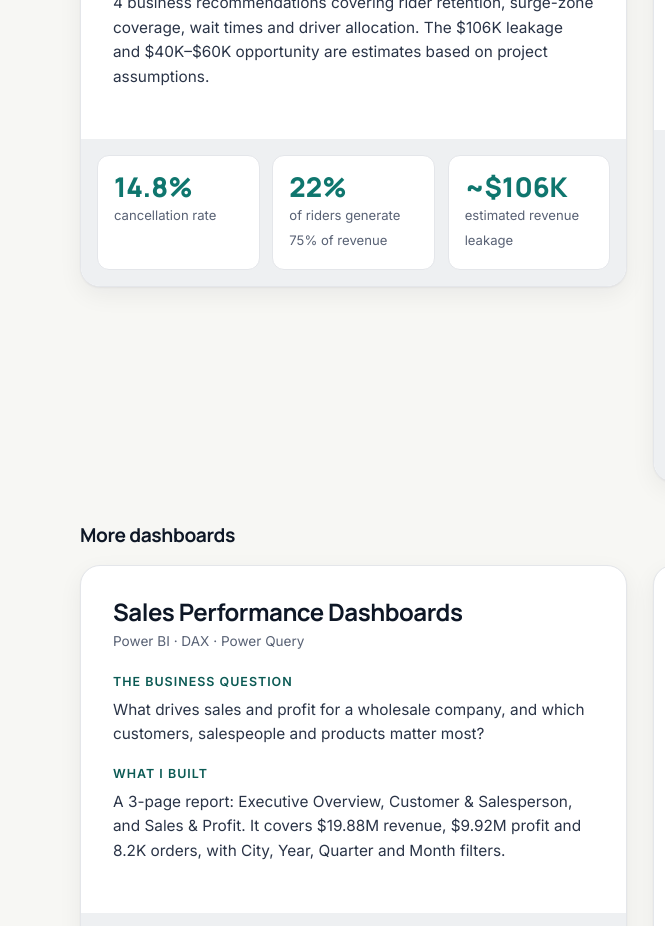
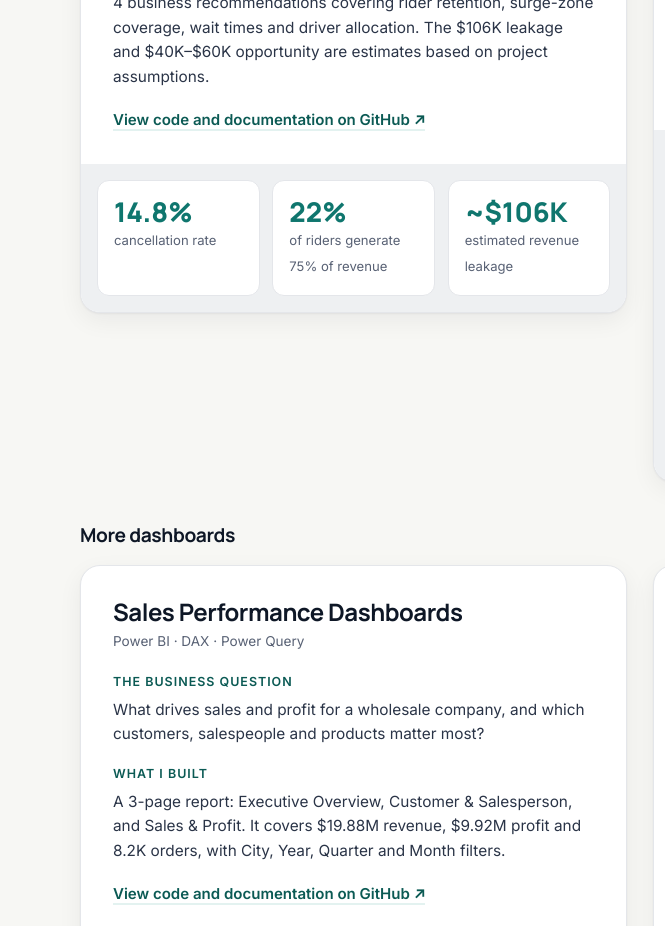
Before and after one commit to abdallaatarekk/abdallah-portfolio, a plain HTML site: page index.html in a window 1280 px wide. Shown: the part 2309-3235 px from the top of the page, 0-665 px from the left. Drawn offline with Linux system fonts and the light colour scheme.

Commit message:
Adding buttons

```diff
--- a/index.html
+++ b/index.html
@@ -1,4 +1,3 @@
-
 <!DOCTYPE html>
 <html lang="en">
 <head>
@@ -334,6 +333,8 @@ dialog button{position:fixed;top:14px;right:18px;background:#fff;border:0;border
               <h4>What I found</h4>
               <p>4 business recommendations covering rider retention, surge-zone coverage, wait times and driver allocation. The $106K leakage and $40K–$60K opportunity are estimates based on project assumptions.</p>
             </div>
+
+            <a class="link-out" href="https://github.com/abdallaatarekk/uber-trip-analysis" target="_blank" rel="noopener noreferrer">View code and documentation on GitHub ↗</a>
           </div>
 
           <div class="p-media tiles-wrap">
@@ -404,6 +405,8 @@ dialog button{position:fixed;top:14px;right:18px;background:#fff;border:0;border
               <h4>What I built</h4>
               <p>A 3-page report: Executive Overview, Customer &amp; Salesperson, and Sales &amp; Profit. It covers $19.88M revenue, $9.92M profit and 8.2K orders, with City, Year, Quarter and Month filters.</p>
             </div>
+
+            <a class="link-out" href="https://github.com/abdallaatarekk/wwi-sales-performance-analysis" target="_blank" rel="noopener noreferrer">View code and documentation on GitHub ↗</a>
           </div>
 
           <div class="p-media">
```
